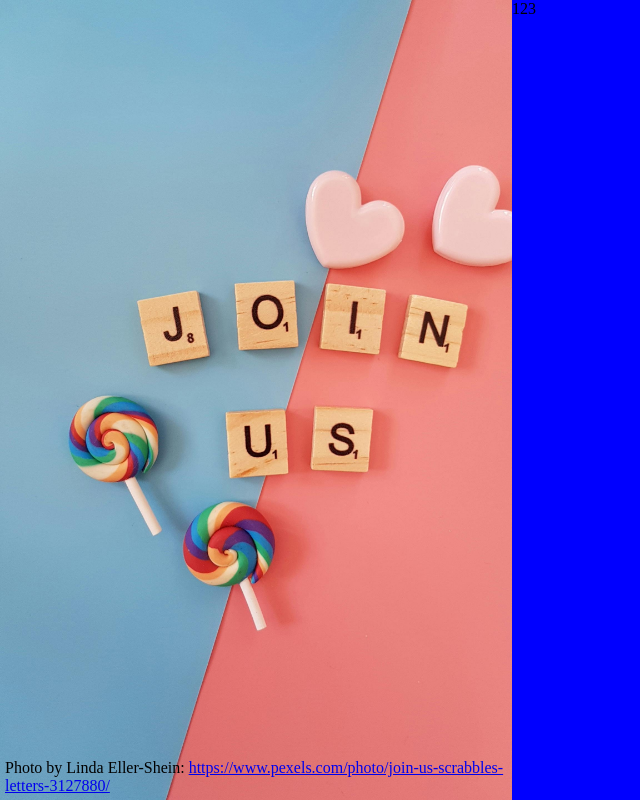
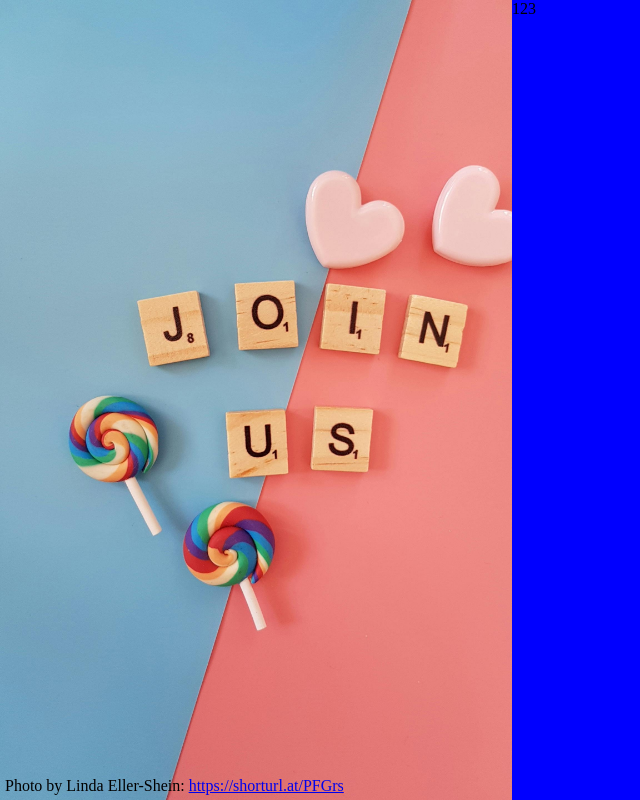
Before and after one commit to Aloooy108/sign-up-form, a plain HTML site: page index.html in a window 1280 px wide. Shown: the whole page, without its empty margins (0-640 px from the left). Drawn offline with Linux system fonts and the light colour scheme.

Commit message:
shorten url

```diff
--- a/index.html
+++ b/index.html
@@ -10,7 +10,7 @@
 <body>
     <div id="container">
         <div id="left-pane">
-            <footer>Photo by Linda Eller-Shein: <a href="https://www.pexels.com/photo/join-us-scrabbles-letters-3127880/">https://www.pexels.com/photo/join-us-scrabbles-letters-3127880/</a></footer>
+            <footer>Photo by Linda Eller-Shein: <a href="https://shorturl.at/PFGrs">https://shorturl.at/PFGrs</a></footer>
         </div>
         <div id="right-pane">123</div>
     </div>
```
